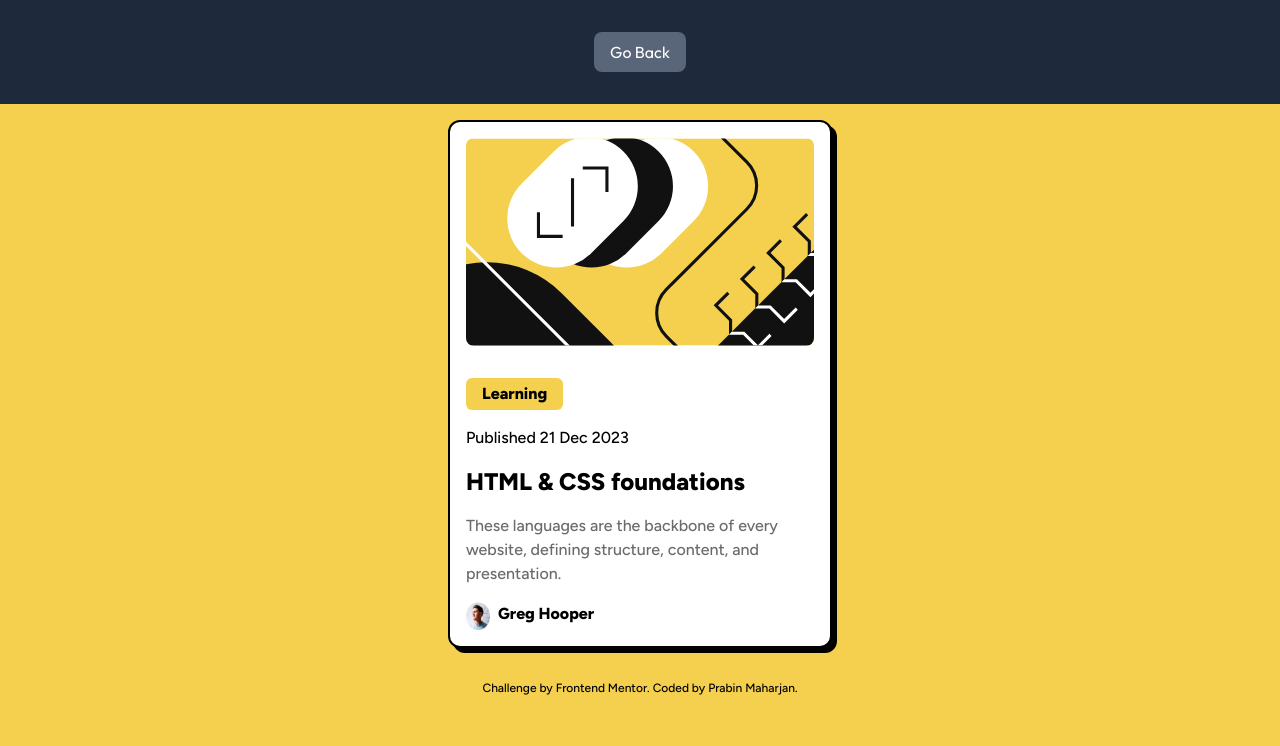
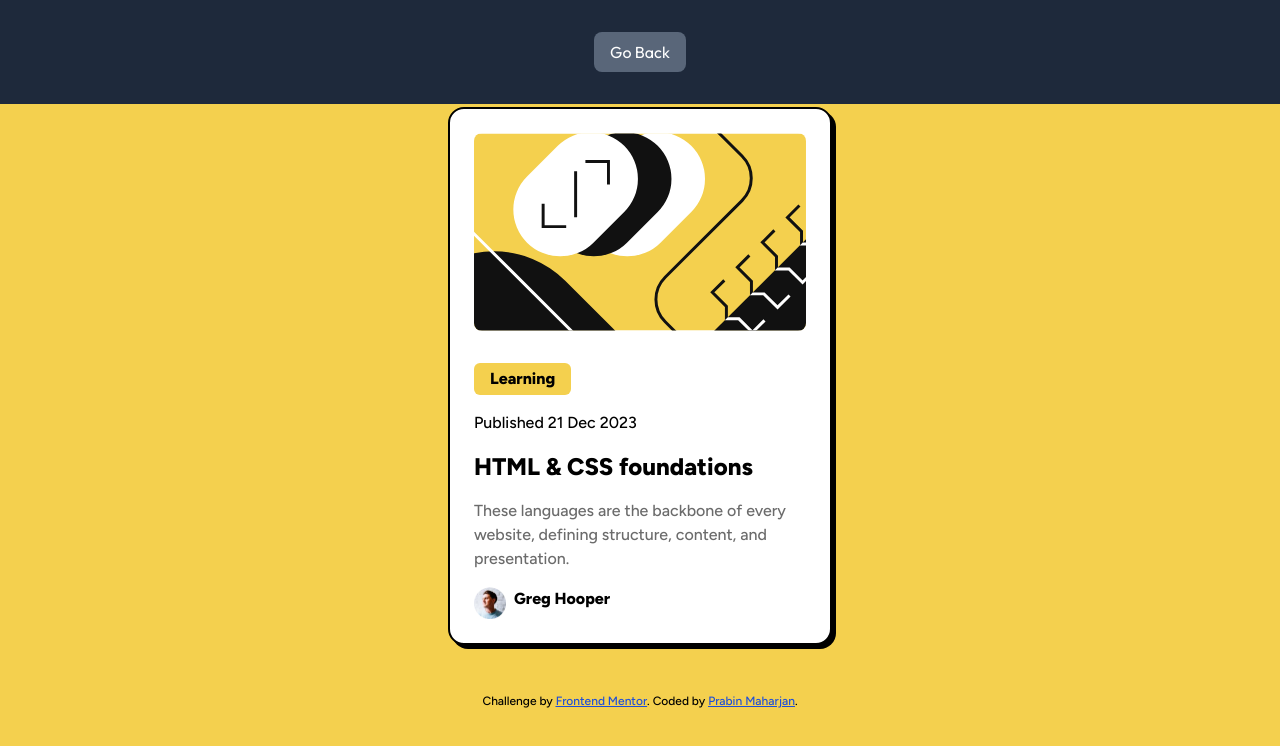
Before and after one commit to PrabinMhzn/FrontEndChallenge, a Next.js app: page /challenge_2 in a window 1280 px wide. Shown: the top 746 px of the page. Built offline with nearby package versions, Linux system fonts and the light colour scheme.

Commit message:
basic changes

```diff
--- a/src/app/challenge_2/page.tsx
+++ b/src/app/challenge_2/page.tsx
@@ -2,8 +2,8 @@ import React from "react";
 
 const page = () => {
   return (
-    <div className="flex flex-col  h-screen items-center justify-center bg-customyellow font-figtree">
-      <div className="flex flex-col bg-white w-2/3 h-auto m-4 rounded-xl border-black border-2 [box-shadow:5px_5px_0px_0px]  p-4 max-w-sm ">
+    <div className="flex flex-col h-screen items-center justify-center bg-customyellow font-figtree">
+      <div className="flex flex-col bg-white w-2/3 h-auto m-4 rounded-2xl border-black border-2 [box-shadow:4px_4px_0px_0px]  p-6 max-w-sm ">
         <img
           src="/images/illustration-article.svg"
           alt="illustration"
@@ -20,17 +20,28 @@ const page = () => {
           content, and presentation.
         </p>
         <div className="flex flex-row gap-2">
-          <img src="/images/image-avatar.webp" alt="" className="w-6 h-7" />
+          <img src="/images/image-avatar.webp" alt="" className="w-8 h-8" />
           <p className="font-bold"> Greg Hooper</p>
         </div>
       </div>
 
       <div className="text-xs mt-4">
-        Challenge by{" "}
-        <a href="https://www.frontendmentor.io?ref=challenge" target="_blank">
-          Frontend Mentor
-        </a>
-        . Coded by <a href="#">Prabin Maharjan</a>.
+        <p className="text-xs mt-4 text-center ">
+          Challenge by{" "}
+          <span className="text-blue-700 underline ">
+            <a
+              href="https:/www.frontendmentor.io?ref=challenge"
+              target="_blank"
+            >
+              Frontend Mentor
+            </a>
+          </span>
+          . Coded by{" "}
+          <span className="text-blue-700 underline">
+            <a href="https://'portfolio-prabin-vercel.app">Prabin Maharjan</a>
+          </span>
+          .
+        </p>
       </div>
     </div>
   );
```
